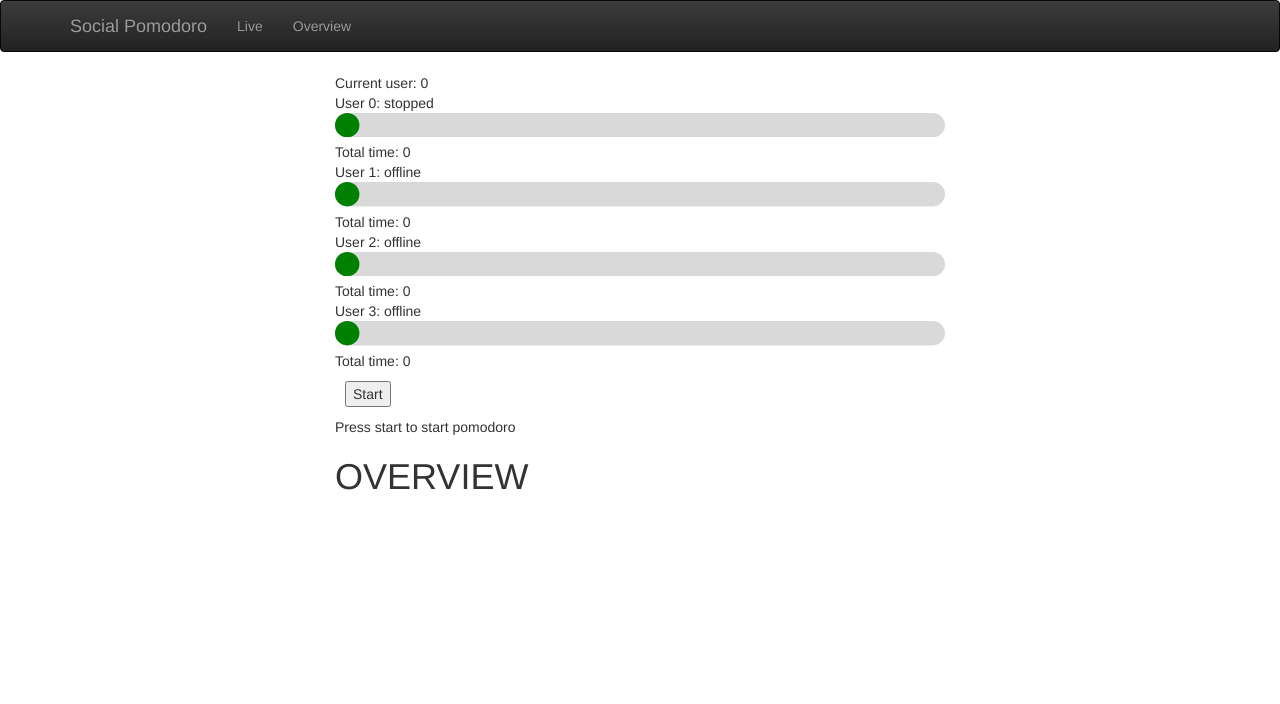
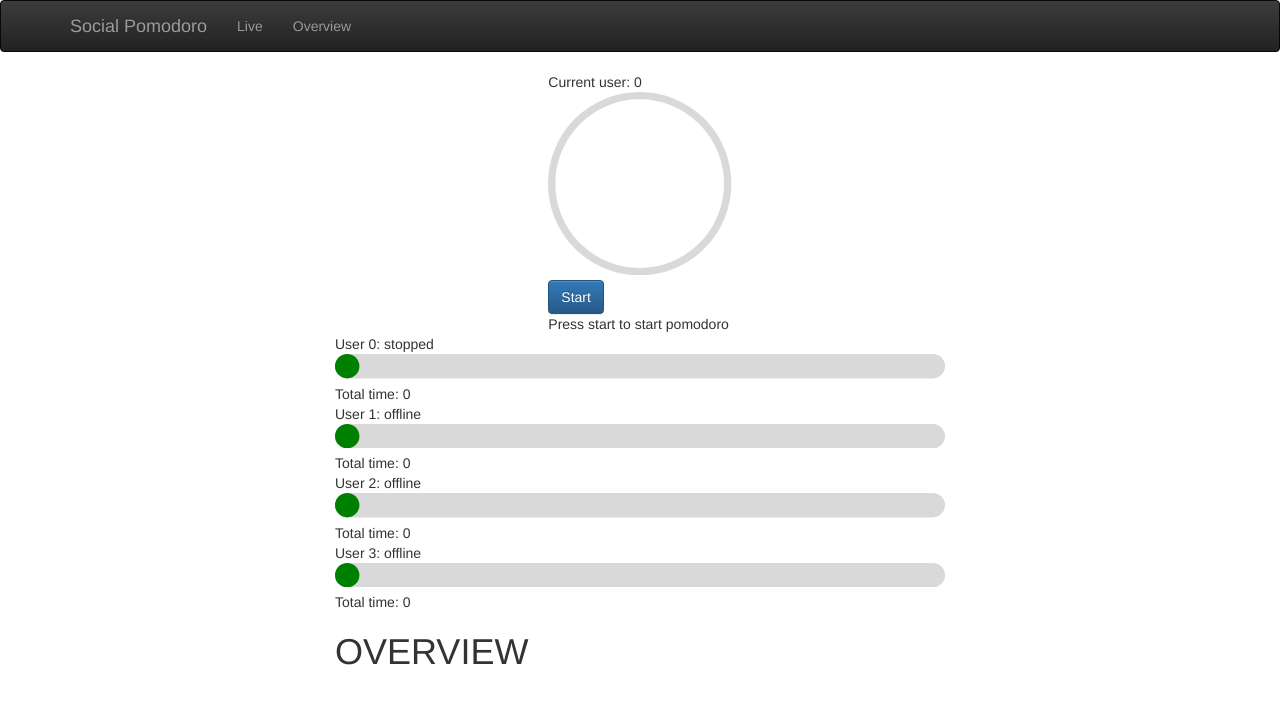
Before and after one commit to creiser/socialdoro, a React (Create React App) app in the folder app/: page / in a window 1280 px wide. Shown: the top 704 px of the page. Built offline with nearby package versions, Linux system fonts and the light colour scheme; no server answers.

Commit message:
- Pomodoro personal component - Updated React to newest avaialbe version (*)

```diff
--- a/app/package.json
+++ b/app/package.json
@@ -3,7 +3,7 @@
   "version": "0.1.0",
   "private": true,
   "devDependencies": {
-    "react-scripts": "0.9.5",
+    "react-scripts": "*",
     "react-sidenav": "^2.0.6",
     "styled-components": "^1.4.4"
   },
--- a/app/src/App.js
+++ b/app/src/App.js
@@ -163,16 +163,17 @@ class App extends Component {
             <div className="app">
                 <PomodoroNavbar />
 
-
-                <Col xs={10} sm={8} md={6} lg={6} xsOffset={1} smOffset={2} mdOffset={3} lgOffset={3}>
-                    <PomodoroPersonal />
+                <Col xs={10} sm={4} md={2} lg={2} xsOffset={1} smOffset={4} mdOffset={5} lgOffset={5}>
+                    <PomodoroPersonal
+						user_id={this.state.user_id}
+                        users={this.state.users}
+						onControlClick={() => this.handleControlClick()} />
                 </Col>
 
                 <Col xs={10} sm={8} md={6} lg={6} xsOffset={1} smOffset={2} mdOffset={3} lgOffset={3}>
                     <PomodoroLive
                         user_id={this.state.user_id}
                         users={this.state.users}
-                        onControlClick={() => this.handleControlClick()}
                         onSyncClick={(partner_id) => this.handleSyncClick(partner_id)}/>
                 </Col>
 
--- a/app/src/Util.js
+++ b/app/src/Util.js
@@ -15,6 +15,20 @@ export function get_rel_time() {
 export const pomodoro_time = 10; // in seconds
 export const break_time = 4; // in seconds
 
+
+export function getUserProgressInPercent(user) {
+	var width = 0;
+	if (user.pomodoro_state == PomodoroState.POMODORO) {
+		width = (get_rel_time() - user.pomodoro_start) * 100 / pomodoro_time;
+	} else if (user.pomodoro_state == PomodoroState.BREAK) {
+		width = (get_rel_time() - (user.pomodoro_start + pomodoro_time)) * 100 / break_time;
+	}
+	// Instead of performing predictive state changes for all users, we just define that maximum here!!
+	// This is simple and more robust!
+	width = Math.min(100, width);
+	return width;
+}
+
 // This is just for my beloved debugging method
 export var getUrlParameter = function getUrlParameter(sParam) {
     var sPageURL = decodeURIComponent(window.location.search.substring(1)),
--- a/app/src/components/PomodoroLive.js
+++ b/app/src/components/PomodoroLive.js
@@ -4,7 +4,7 @@
 import React, {Component} from 'react';
 
 import { Line, Circle } from 'rc-progress';
-import { PomodoroState, get_rel_time, pomodoro_time, break_time } from '../Util';
+import { PomodoroState, get_rel_time, pomodoro_time, break_time, getUserProgressInPercent } from '../Util';
 import '../css/pomodoro_live.css';
 
 function pomodoro_state_to_string(pomodoro_state) {
@@ -29,18 +29,8 @@ function pomodoro_state_to_string(pomodoro_state) {
 class PomodoroLive extends Component {
     render() {
         const rows = this.props.users.map((user, i) => {
-            var width = 0;
-			var stroke_color = 'green';
-
-            if (user.pomodoro_state == PomodoroState.POMODORO) {
-                width = (get_rel_time() - user.pomodoro_start) * 100 / pomodoro_time;
-				stroke_color = 'red';
-            } else if (user.pomodoro_state == PomodoroState.BREAK) {
-                width = (get_rel_time() - (user.pomodoro_start + pomodoro_time)) * 100 / break_time;
-            }
-            // Instead of performing predictive state changes for all users, we just define that maximum here!!
-            // This is simple and more robust!
-            width = Math.min(100, width);
+			var stroke_color = user.pomodoro_state == PomodoroState.POMODORO ? 'red' : 'green';
+            var width = getUserProgressInPercent(user);
 
             // Display the sync button for all OTHER users that are either in pomodoro or in break.
             var sync_button_display =
@@ -62,7 +52,6 @@ class PomodoroLive extends Component {
 
             return (
                 <div>
-
                     <div>User {i}: {pomodoro_state_to_string(user.pomodoro_state)}</div>
 					<Line percent={width} strokeWidth="4" trailWidth="4" strokeColor={stroke_color} />
                     <button onClick={() => this.props.onSyncClick(i)}
@@ -73,26 +62,9 @@ class PomodoroLive extends Component {
             );
         });
 
-        // Current user specific
-        var info_text = 'Press start to start pomodoro';
-
-        var current_user = this.props.users[this.props.user_id];
-        if (current_user.pomodoro_state == PomodoroState.POMODORO) {
-            info_text = "Work! Next break in " + Math.round(current_user.pomodoro_start + pomodoro_time - get_rel_time()) + " seconds.";
-        } else if (current_user.pomodoro_state == PomodoroState.BREAK) {
-            info_text = "Take a break! Next pomodoro in " + Math.round(current_user.pomodoro_start + pomodoro_time + break_time - get_rel_time()) + " seconds.";
-        }
-
-        var control_button_text = current_user.pomodoro_state == PomodoroState.POMODORO ||
-        current_user.pomodoro_state == PomodoroState.BREAK ? 'Stop' : 'Start';
-
         return (
             <div className="pomodoro_live">
-                Current user: {this.props.user_id}
                 {rows}
-                <button onClick={this.props.onControlClick}
-                        style={ {margin: '10px'} }>{control_button_text}</button>
-                <div>{info_text}</div>
             </div>
         );
     }
--- a/app/src/components/PomodoroPersonal.js
+++ b/app/src/components/PomodoroPersonal.js
@@ -4,16 +4,33 @@
 import React, {Component} from 'react';
 
 import { Line, Circle } from 'rc-progress';
-import { PomodoroState, get_rel_time, pomodoro_time, break_time } from '../Util';
-
-
+import { PomodoroState, get_rel_time, pomodoro_time, break_time, getUserProgressInPercent } from '../Util';
+import { Button } from 'react-bootstrap';
 
 class PomodoroPersonal extends Component {
     render() {
+		var stroke_color = this.props.users[this.props.user_id].pomodoro_state == PomodoroState.POMODORO ? 'red' : 'green';
+		var width = getUserProgressInPercent(this.props.users[this.props.user_id]);
+
+		// Current user specific
+        var info_text = 'Press start to start pomodoro';
+
+        var current_user = this.props.users[this.props.user_id];
+        if (current_user.pomodoro_state == PomodoroState.POMODORO) {
+            info_text = "Work! Next break in " + Math.round(current_user.pomodoro_start + pomodoro_time - get_rel_time()) + " seconds.";
+        } else if (current_user.pomodoro_state == PomodoroState.BREAK) {
+            info_text = "Take a break! Next pomodoro in " + Math.round(current_user.pomodoro_start + pomodoro_time + break_time - get_rel_time()) + " seconds.";
+        }
+
+        var control_button_text = current_user.pomodoro_state == PomodoroState.POMODORO ||
+        current_user.pomodoro_state == PomodoroState.BREAK ? 'Stop' : 'Start';
 
         return (
             <div className="pomodoro_personal">
-
+				Current user: {this.props.user_id}
+				<Circle percent={width} strokeWidth="4" trailWidth="4" strokeColor={stroke_color} />
+				<Button onClick={this.props.onControlClick} bsStyle="primary">{control_button_text}</Button>
+                <div>{info_text}</div>
             </div>
         );
     }
```
Also changed, not shown: 1 other file (tests, documents, lock files or other folders).
